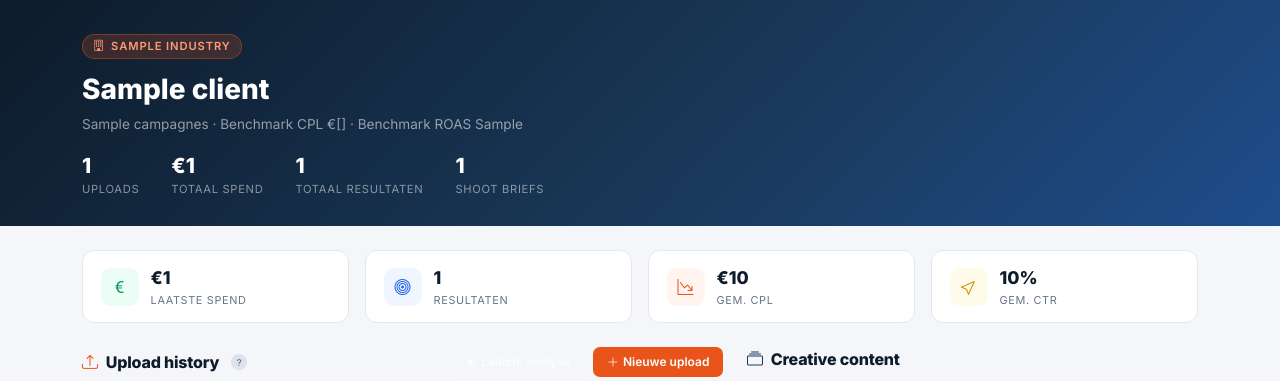
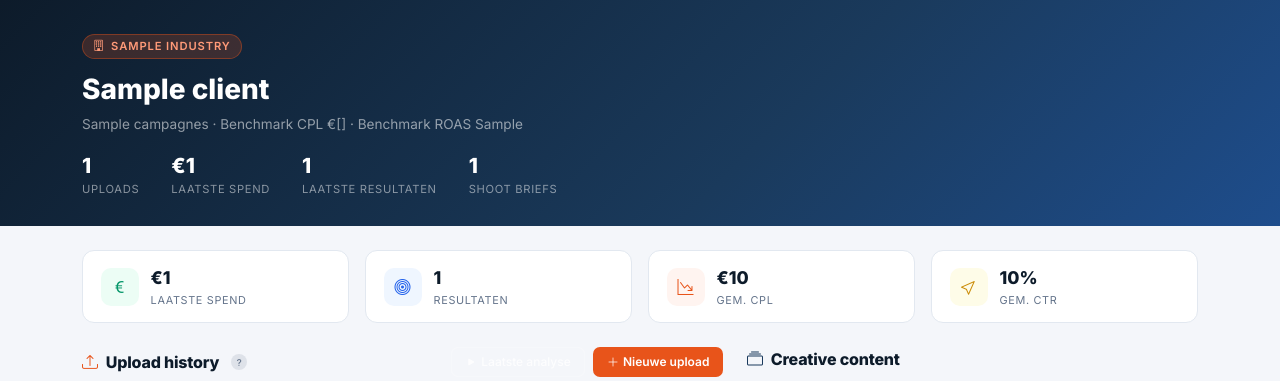
Before and after one commit to servicelinknavigator/meta_ads_automation, a Flask app: template templates/client_profile.html in a window 1280 px wide. Shown: the part 58-439 px from the top of the page. Run offline with Flask 3, Linux system fonts and the light colour scheme; the template is opened without the code that fills it: most values are stand-ins (such as "Sample title", 1, 10 or a date in 2020); parts of the project's set-up code (start-up, migrations or seed data) failed here and were passed over; some libraries are stand-ins or nearby versions.

Commit message:
Fix hero stats: show latest upload instead of summing all uploads
Summing total_spend/total_results across uploads gives wrong numbers
when the same file is uploaded twice or periods overlap. Now shows the
most recent upload's figures, labeled "Laatste spend/resultaten".

Co-Authored-By: Claude Sonnet 4.6 <noreply@anthropic.com>

```diff
--- a/templates/client_profile.html
+++ b/templates/client_profile.html
@@ -261,13 +261,14 @@
         <div class="hero-stat-lbl">Uploads</div>
       </div>
       {% if uploads %}
+      {% set latest = uploads[0] %}
       <div>
-        <div class="hero-stat-val">€{{ "%.0f"|format(uploads|sum(attribute='total_spend')) }}</div>
-        <div class="hero-stat-lbl">Totaal spend</div>
+        <div class="hero-stat-val">€{{ "%.0f"|format(latest.total_spend) }}</div>
+        <div class="hero-stat-lbl">Laatste spend</div>
       </div>
       <div>
-        <div class="hero-stat-val">{{ uploads|sum(attribute='total_results') }}</div>
-        <div class="hero-stat-lbl">Totaal resultaten</div>
+        <div class="hero-stat-val">{{ latest.total_results }}</div>
+        <div class="hero-stat-lbl">Laatste resultaten</div>
       </div>
       {% endif %}
       <div>
```
